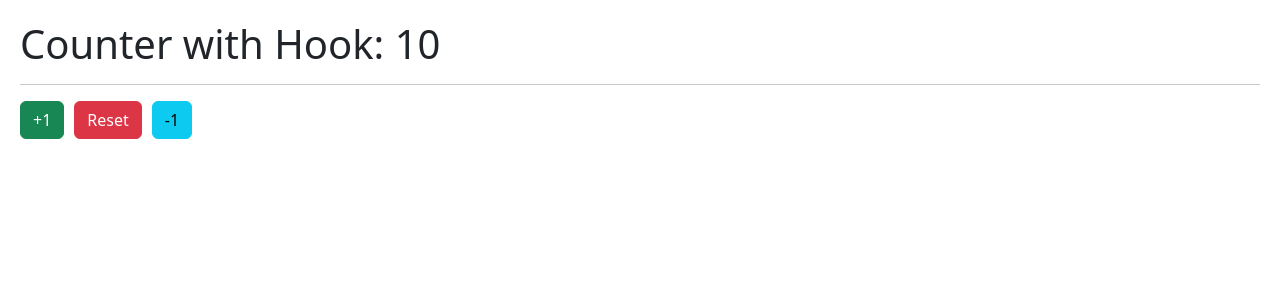
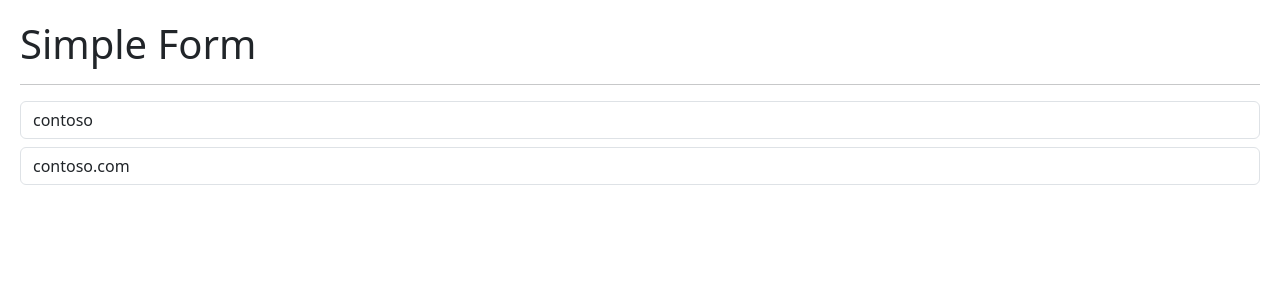
Before and after one commit to Jafmatute/React-JS, a React (Vite) app in the folder 05-hook-app/: page / in a window 1280 px wide. Shown: the top 300 px of the page. Built offline with nearby package versions, Linux system fonts and the light colour scheme.

Commit message:
useEffect - SimpleForm

```diff
--- /dev/null
+++ b/05-hook-app/src/02-useEffect/SimpleForm.jsx
@@ -0,0 +1,41 @@
+import {useEffect, useState} from "react";
+
+const SimpleForm = () => {
+
+    const [formState, setFormState] = useState({
+        username:'contoso',
+        email: 'contoso.com'
+    });
+
+    const {username, email} = formState;
+
+    const onInputChange = ({target}) => {
+
+        const {name, value} = target;
+
+        setFormState({
+            ...formState,
+            [name] : value
+        })
+    }
+
+    useEffect(() => {
+
+        console.log('useEffect called');
+    }, []);
+
+
+
+    return (
+        <>
+           <h1>Simple Form</h1>
+            <hr />
+
+            <input type='text' value={username} onChange={onInputChange} className='form-control' placeholder='Username' name='username' />
+            <input type='email' value={email} onChange={onInputChange} className='form-control mt-2' placeholder='example@gmail.com' name='email' />
+
+        </>
+    );
+};
+
+export default SimpleForm;
--- a/05-hook-app/src/main.jsx
+++ b/05-hook-app/src/main.jsx
@@ -1,11 +1,11 @@
 import React from 'react'
 import ReactDOM from 'react-dom/client'
 import './index.css'
-import CounterWithCustomHook from "./01-useState/CounterWithCustomHook.jsx";
+import SimpleForm from "./02-useEffect/SimpleForm.jsx";
 
 
 ReactDOM.createRoot(document.getElementById('root')).render(
   <React.StrictMode>
-    <CounterWithCustomHook />
+    <SimpleForm />
   </React.StrictMode>,
 )
```
